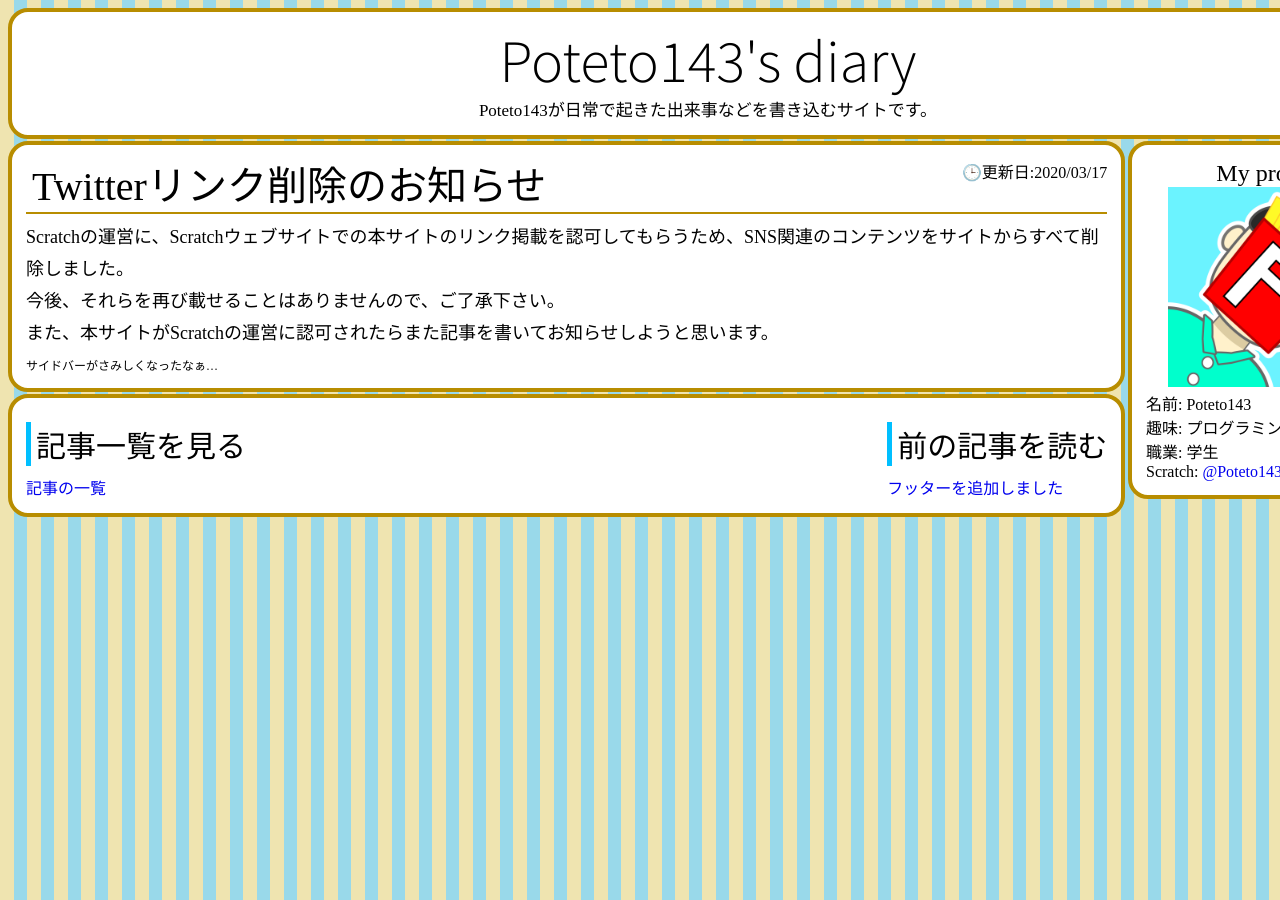
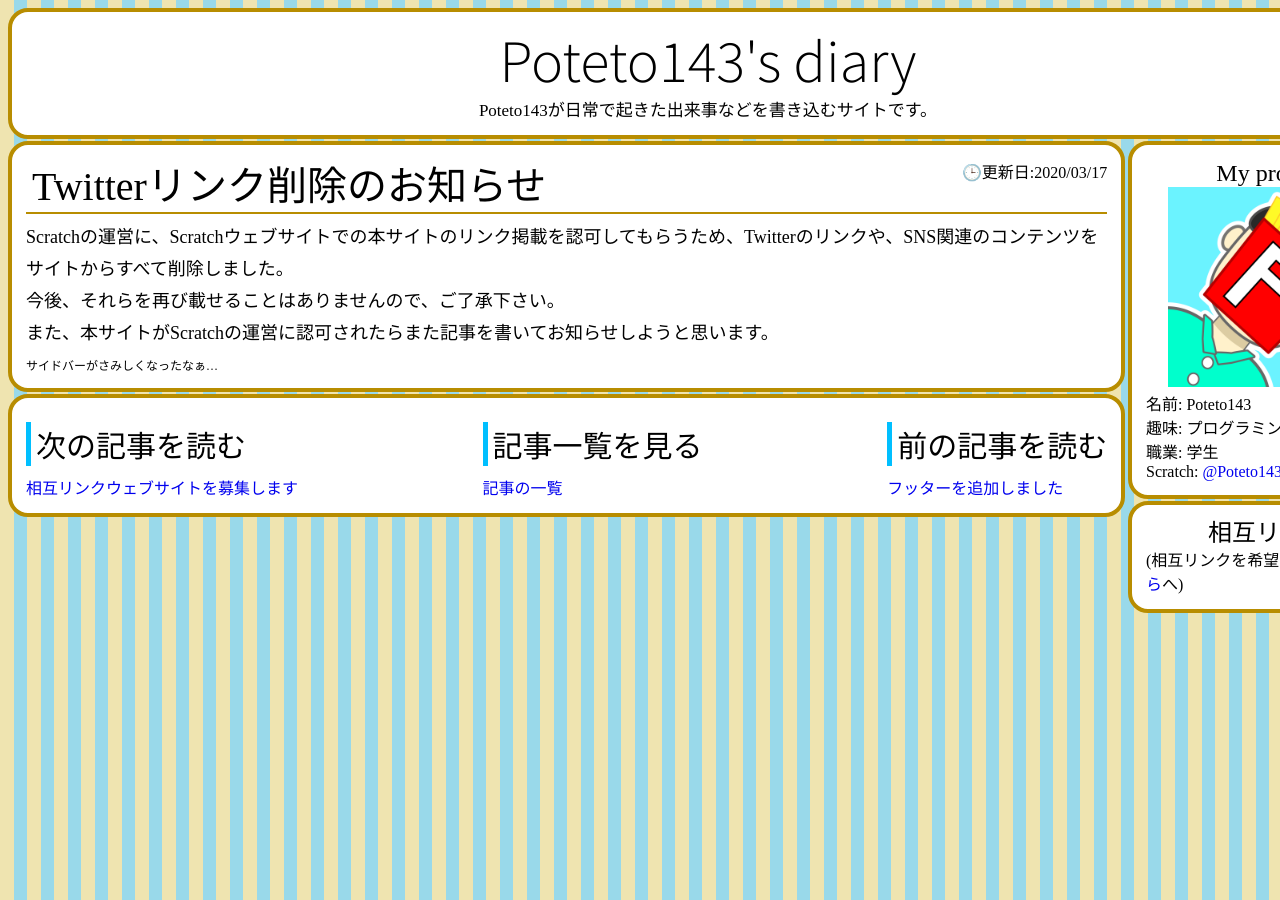
Before and after one commit to Poteto143/Poteto143s_diary, a Jekyll site: the page built from _posts/2020-03-17-Remove-SNS-link.md, in a window 1280 px wide. Built offline with Jekyll 4.4.1, drawn with Linux system fonts in a browser that asks for light colours.

Commit message:
相互リンク開始

```diff
--- a/_includes/sidebar.html
+++ b/_includes/sidebar.html
@@ -7,4 +7,8 @@
         職業: 学生<br>
         Scratch: <a href="https://scratch.mit.edu/users/Poteto143/">@Poteto143</a>
     </div>
+    <div class="block">
+        <h2>相互リンク</h2>
+        (相互リンクを希望する方は<a href="{{site.url}}\posts\">こちら</a>へ)
+    </div>
 </div>
--- a/_posts/2020-03-17-Remove-SNS-link.md
+++ b/_posts/2020-03-17-Remove-SNS-link.md
@@ -4,7 +4,7 @@
 pagename: Twitterリンク削除のお知らせ
 showfooter: True
 ---
-Scratchの運営に、Scratchウェブサイトでの本サイトのリンク掲載を認可してもらうため、SNS関連のコンテンツをサイトからすべて削除しました。<br>
+Scratchの運営に、Scratchウェブサイトでの本サイトのリンク掲載を認可してもらうため、Twitterのリンクや、SNS関連のコンテンツをサイトからすべて削除しました。<br>
 今後、それらを再び載せることはありませんので、ご了承下さい。<br>
 また、本サイトがScratchの運営に認可されたらまた記事を書いてお知らせしようと思います。
 
--- /dev/null
+++ b/_posts/2020-03-18-Look-for-link-exchange.md
@@ -0,0 +1,20 @@
+---
+layout: default
+title: 相互リンクウェブサイトを募集します
+pagename: 相互リンクウェブサイトを募集します
+showfooter: True
+---
+このサイトをより多くの方に見て頂くために、他のウェブサイトとの相互リンクを始めようと思います!<br>
+頂いたリンクは、「相互リンク」として、本ウェブサイトのサイドバーに掲載させて頂きます。
+希望する方は、以下の条件を読んだ上でPoteto143に伝えてください(手段は問いませんが出来るだけ僕が気づきやすい方法で)。
+## 条件
+・Scratchの運営から、相互リンクを希望するウェブサイトが認可されていること<br>
+これはScratchのコミュニティーガイドラインに準じています。<br>
+・ウェブサイト内の任意の見える場所に、本ウェブサイトへのリンクを掲載すること<br>
+できればサイドバーなどの、常に表示される部分に掲載してくださると嬉しいです。<br>
+以下はコピー用です:
+<code>
+<a href="https://poteto143.github.io/Poteto143s_diary/">Poteto143's diary</a>
+</code>
+
+沢山の相互リンクを待ってます!
```
